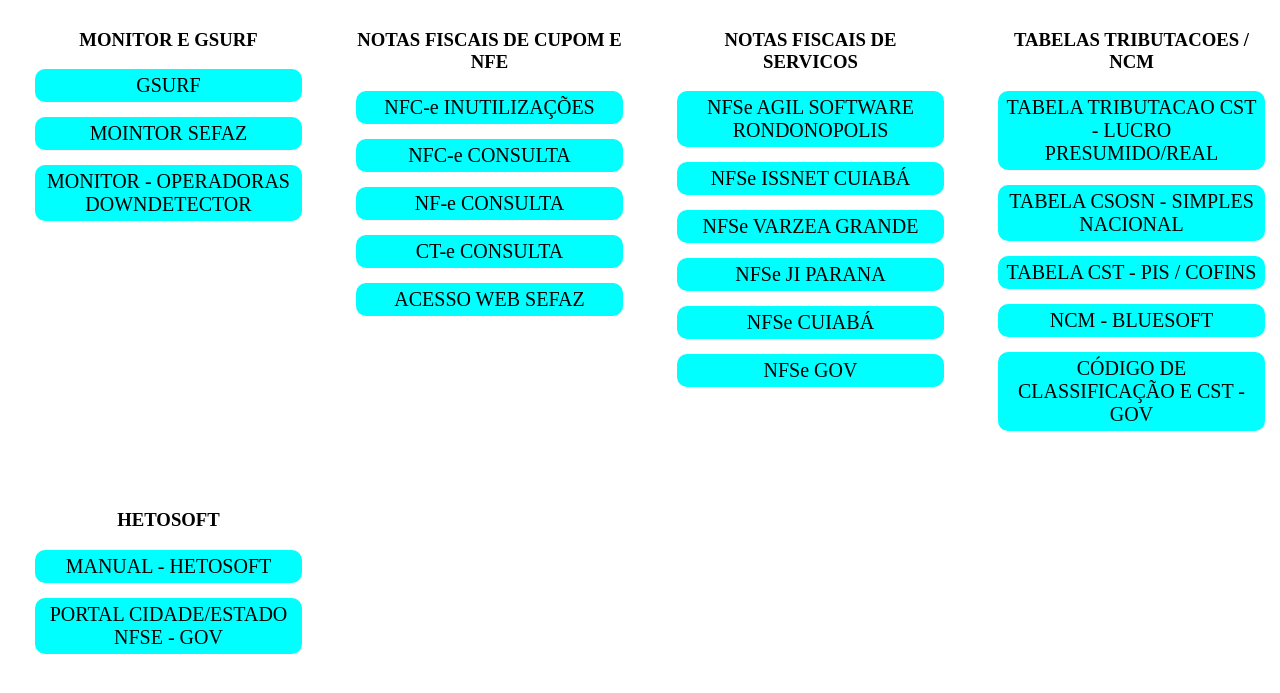
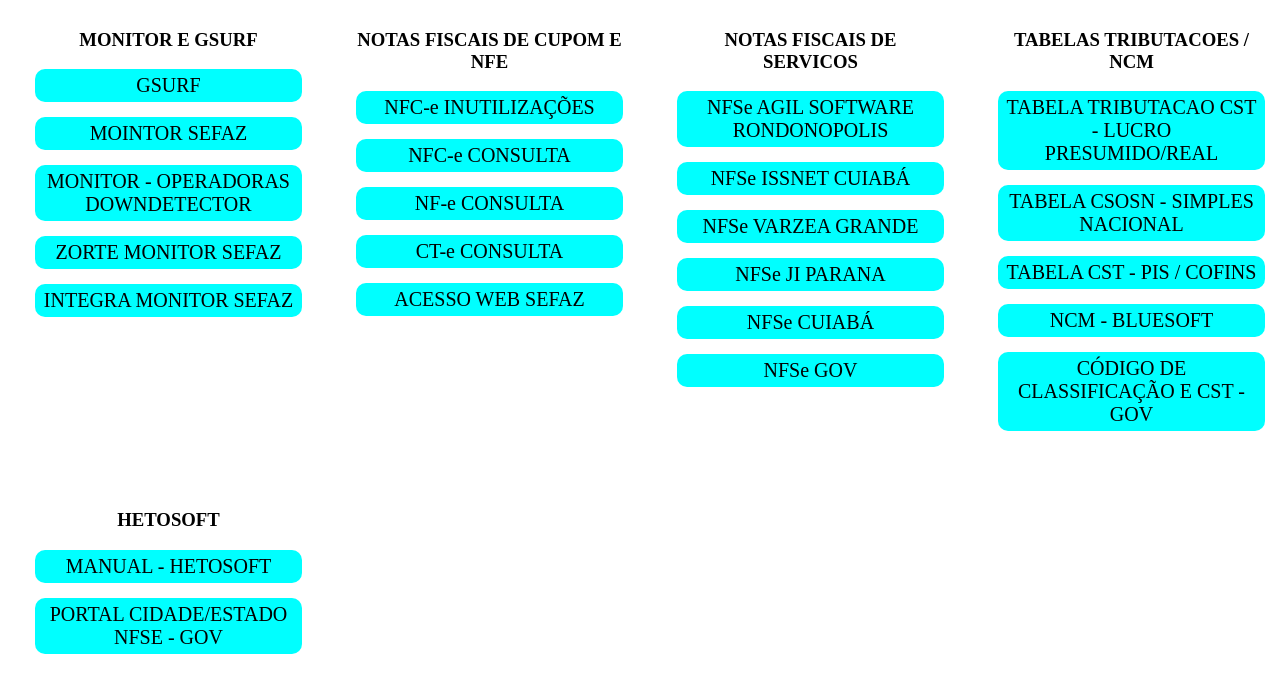
Before and after one commit to vitorhugoarcanjo/links_sites_hetosoft, a Flask app: page / in a window 1280 px wide. Shown: the top 693 px of the page. Run offline with Flask 3, Linux system fonts and the light colour scheme.

Commit message:
Inserindo dois links monitor sefaz

```diff
--- a/app.py
+++ b/app.py
@@ -9,4 +9,4 @@
 
 
 if __name__ == '__main__':
-    app.run(debug=True, port=5001)
+    app.run(debug=True, port=5009)
--- a/templates/index.html
+++ b/templates/index.html
@@ -14,6 +14,9 @@
                 <a href="https://parceiros.gsurfnet.com/login/login" target="_blank">GSURF</a>
                 <a href="https://monitor.tecnospeed.com.br/?&filter-uf=mt&filter-doc=nfe&filter-type-chart=bar" target="_blank">MOINTOR SEFAZ</a>
                 <a href="https://downdetector.com.br/?_gl=1*873mws*_up*MQ..*_ga*MjA5NTI5ODg5MC4xNzU5MTU2MzUy*_ga_0PZM58H213*czE3NTkxNTYzNTEkbzEkZzEkdDE3NTkxNTY0OTQkajYwJGwwJGgw" target="_blank">MONITOR - OPERADORAS DOWNDETECTOR</a>
+                <a href="https://monitor.zorte.com.br/nfce" target="_blank">ZORTE MONITOR SEFAZ</a>
+                <a href="https://integranotas.com.br/doc/sefaz/monitor" target="_blank">INTEGRA MONITOR SEFAZ</a>
+
             </div>
         </section>
 
```
Also changed, not shown: 1 other file.
